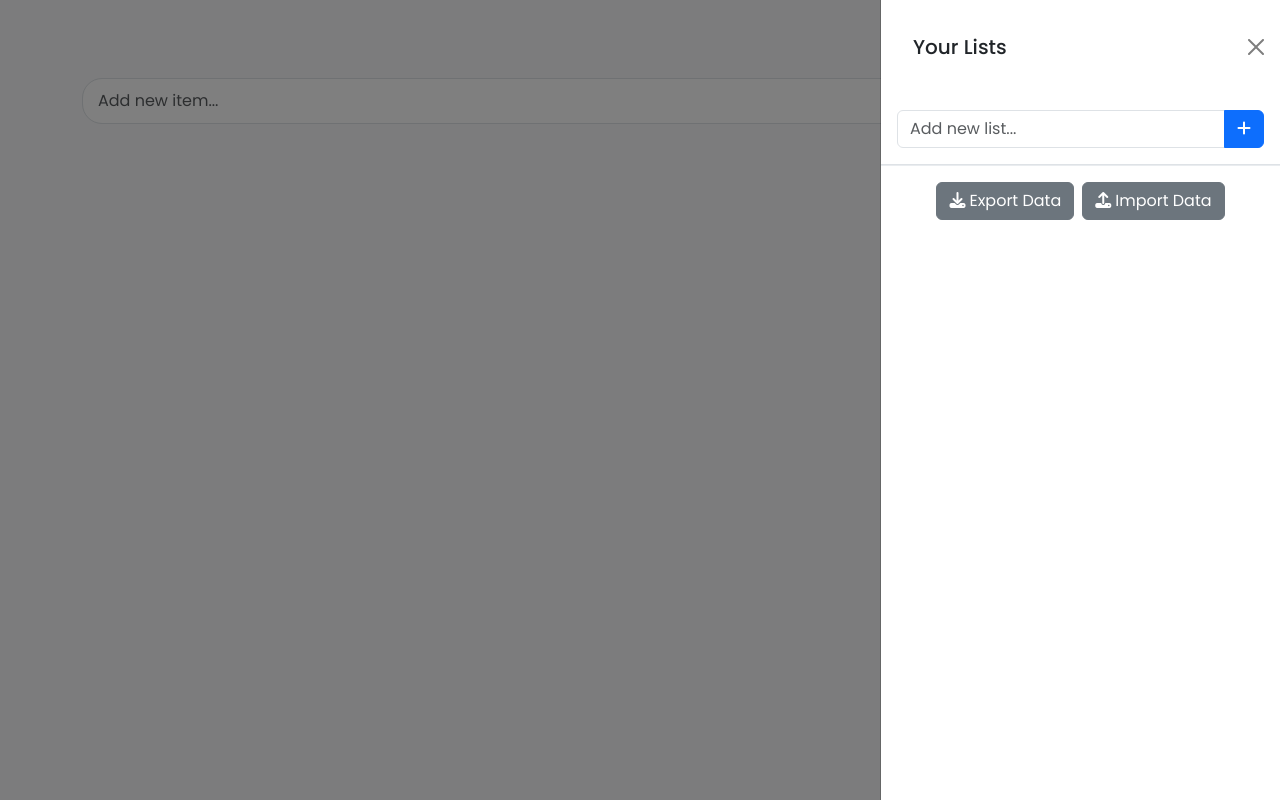
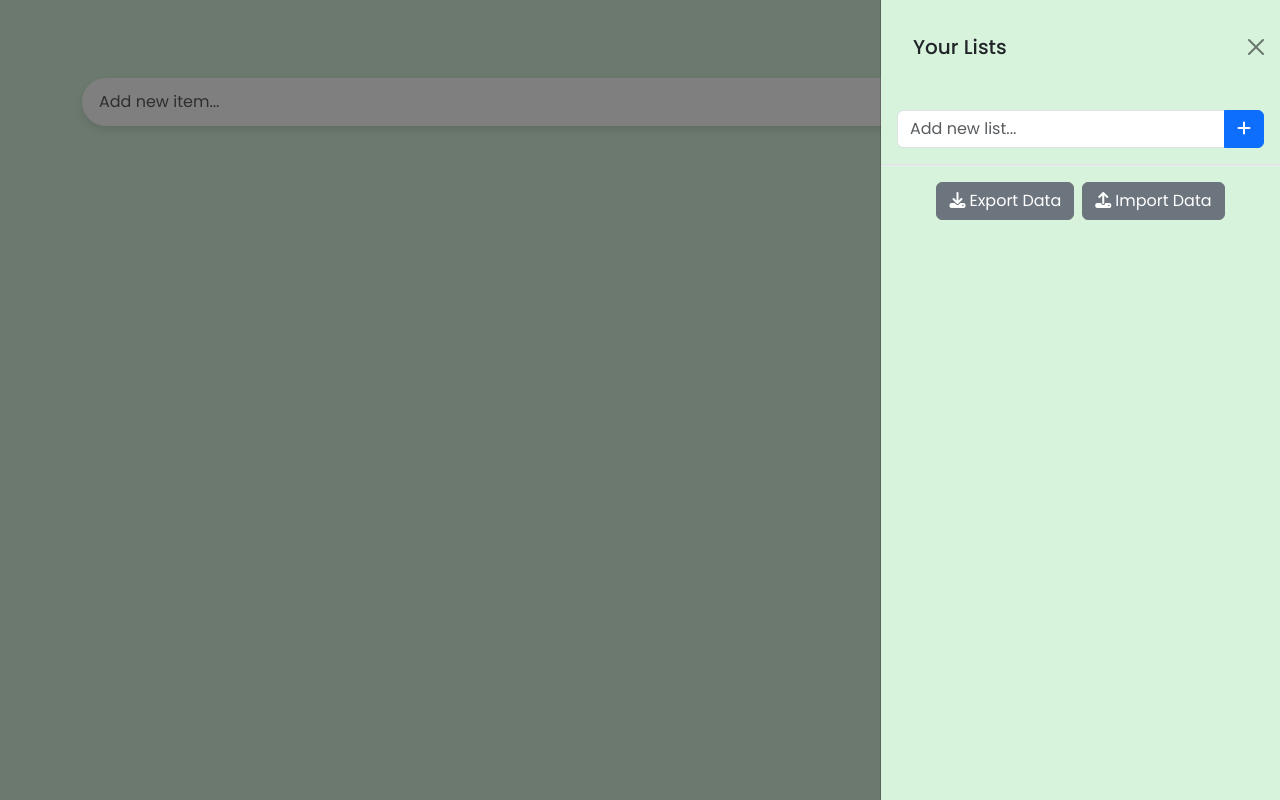
Before and after one commit to Peterbgood/Lists, a plain HTML site: page index.html in a window 1280 px wide. Both pictures are taken after a click on the button "Lists". Drawn offline with nearby package versions, Linux system fonts and the light colour scheme.

Commit message:
green BG

```diff
--- a/index.html
+++ b/index.html
@@ -17,8 +17,15 @@
       rel="stylesheet"
     />
     <style>
+      :root {
+        --primary-color: #d8f3dc;
+        --secondary-color: #98c1d9;
+        --background-color: #f8f9fa;
+        --card-bg-color: #ffffff;
+        --shadow-color: rgba(0, 0, 0, 0.1);
+      }
       body {
-        background-color: #f8f9fa;
+        background-color: var(--primary-color);
         font-family: 'Poppins', sans-serif;
       }
       .offcanvas-body {
@@ -37,7 +44,7 @@
       .sortable-drag {
         opacity: 0.9;
         transform: scale(1.02);
-        box-shadow: 0 4px 8px rgba(0, 0, 0, 0.2);
+        box-shadow: 0 4px 8px var(--shadow-color);
         z-index: 1000;
       }
       .offcanvas-title {
@@ -63,18 +70,35 @@
       .list-group-item .list-item-text {
         cursor: pointer;
       }
+      /* Updated styling for add item input and button */
       .add-item-form {
         display: flex;
-        gap: 5px;
+        align-items: stretch; /* Stretch items to be the same height */
+        gap: 0;
         margin-top: 15px;
+        border: 2px solid var(--card-bg-color); /* Add a border to the whole group */
+        border-radius: 25px; /* Fully rounded container */
+        overflow: hidden; /* Hide the corners of the inner elements */
+        background-color: var(--card-bg-color);
+        box-shadow: 0 4px 8px var(--shadow-color);
       }
       .add-item-form .form-control {
-        border-radius: 20px; /* Rounded input for mobile look */
+        border: none; /* Remove border from the input itself */
+        background: transparent;
+        border-radius: 0;
         padding: 10px 15px;
+        flex-grow: 1; /* Allow input to fill available space */
       }
       .add-item-form .btn-add-item {
-        border-radius: 20px;
+        border: none; /* Remove border from the button */
+        border-radius: 0;
         padding: 10px 15px;
+        background-color: var(--primary-color); /* Use theme color */
+        color: #1a5319; /* Darker text for contrast on primary color */
+        transition: background-color 0.2s ease;
+      }
+      .add-item-form .btn-add-item:hover {
+        background-color: #c9e6ce; /* A slightly darker shade on hover */
       }
       .item-text,
       .list-name,
@@ -85,12 +109,12 @@
         display: flex;
         justify-content: space-between;
         align-items: center;
-        background-color: #ffffff; /* Solid white for tile effect */
+        background-color: var(--card-bg-color); /* Solid white for tile effect */
         border: none; /* Remove border */
         border-radius: 8px; /* Rounded corners */
         padding: 15px; /* Larger padding */
         margin-bottom: 10px;
-        box-shadow: 0 2px 4px rgba(0, 0, 0, 0.1); /* Subtle shadow for elevation */
+        box-shadow: 0 2px 4px var(--shadow-color); /* Subtle shadow for elevation */
         transition: transform 0.3s ease, opacity 0.3s ease;
       }
       .list-item.swiping {
@@ -105,7 +129,7 @@
         display: flex;
         justify-content: space-between;
         align-items: center;
-        background-color: #f8f9fa;
+        background-color: var(--primary-color);
         border: none;
         border-radius: 8px;
         padding: 10px;
@@ -115,6 +139,28 @@
       .list-item:hover,
       .title-container:hover {
         background-color: #f1f3f5; /* Subtle hover effect */
+      }
+      .list-group-item {
+        background-color: var(--card-bg-color);
+        margin-bottom: 5px;
+        border-radius: 8px !important;
+        box-shadow: 0 2px 4px var(--shadow-color);
+      }
+      .offcanvas {
+        background-color: var(--primary-color);
+      }
+      .btn-outline-primary {
+        --bs-btn-color: #1a5319;
+        --bs-btn-border-color: #1a5319;
+        --bs-btn-hover-color: #fff;
+        --bs-btn-hover-bg: #1a5319;
+        --bs-btn-hover-border-color: #1a5319;
+        --bs-btn-active-color: #fff;
+        --bs-btn-active-bg: #1a5319;
+        --bs-btn-active-border-color: #1a5319;
+      }
+      .text-primary {
+        color: #1a5319 !important;
       }
 
       /* --- Responsive Item/Title Actions --- */
```
